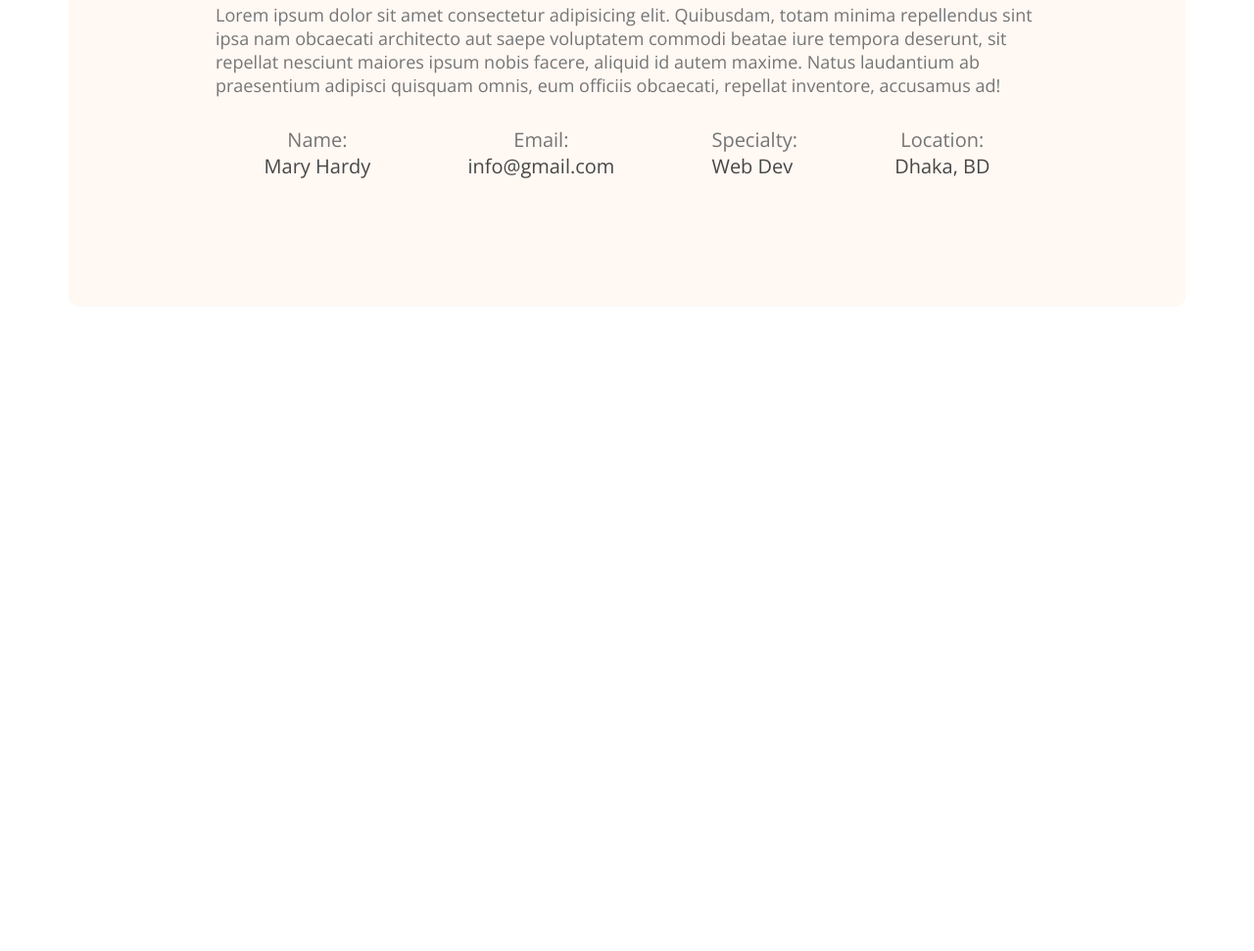
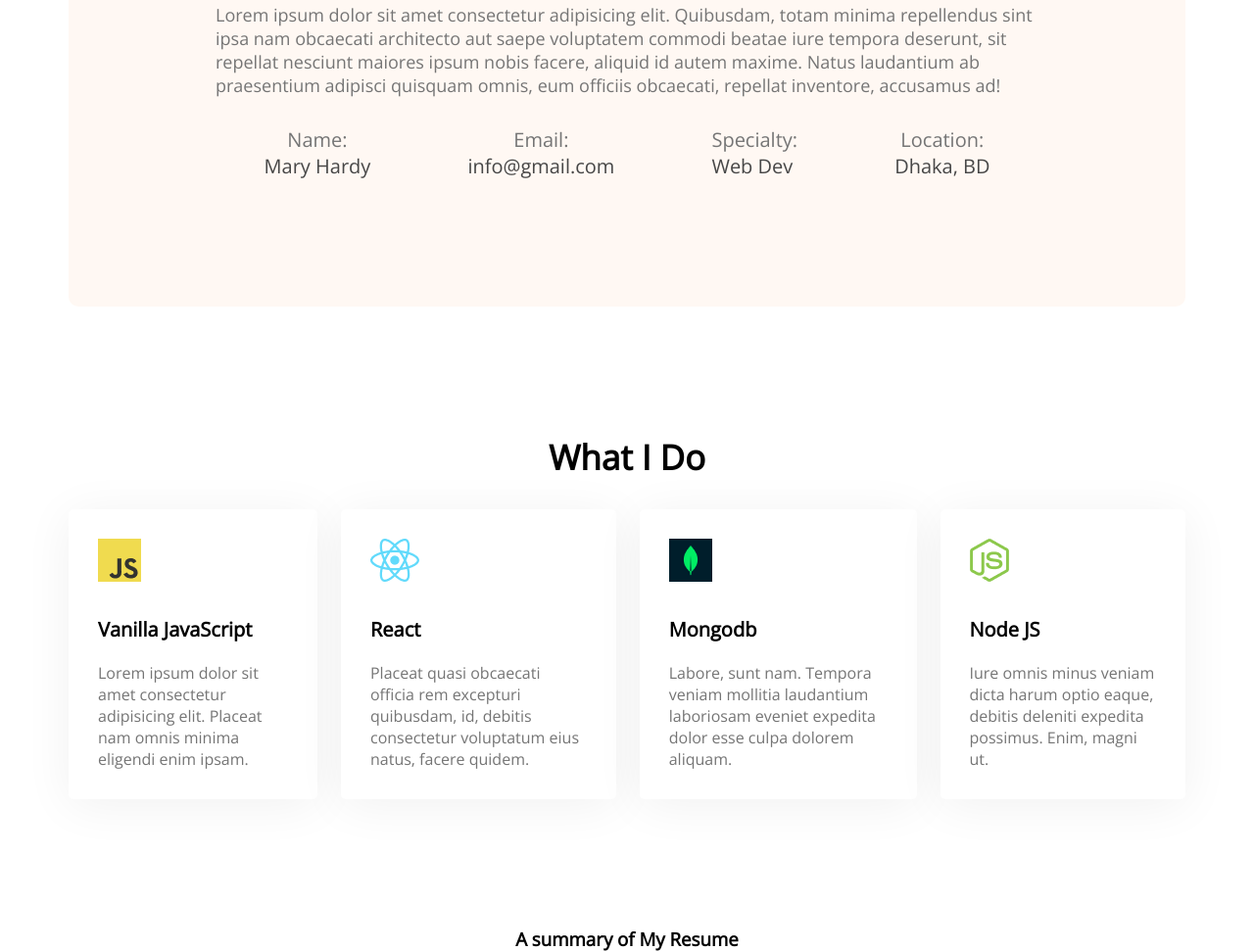
Before and after one commit to mdshihabali1/developer-portfolio, a plain HTML site: page index.html in a window 1280 px wide. Shown: the part 1204-2175 px from the top of the page at 98% size. Before the commit the page ends 1517 px from the top, so only its background shows below. Drawn offline with nearby package versions, Linux system fonts and the light colour scheme.

Commit message:
myskill design

```diff
--- a/index.html
+++ b/index.html
@@ -53,6 +53,38 @@
                 </div>
             </div>
         </section>
+        <!-- what i do section -->
+        <section class="what-i-do">
+            <h3 class="section-title">What I Do</h3>
+            <!--skills-container>.skill*4>img+p.skill-title+p.skill-description>lorem15-->
+            <div class="skills-container">
+                <div class="skill">
+                    <img src="./images/icons/js.png" alt="">
+                    <p class="skill-title">Vanilla JavaScript</p>
+                    <p class="skill-description">Lorem ipsum dolor sit amet consectetur adipisicing elit. Placeat nam omnis minima eligendi enim ipsam.</p>
+                </div>
+                <div class="skill">
+                    <img src="./images/icons/react.png" alt="">
+                    <p class="skill-title">React</p>
+                    <p class="skill-description">Placeat quasi obcaecati officia rem excepturi quibusdam, id, debitis consectetur voluptatum eius natus, facere quidem.</p>
+                </div>
+                <div class="skill">
+                    <img src="./images/icons/mongo.png" alt="">
+                    <p class="skill-title">Mongodb</p>
+                    <p class="skill-description">Labore, sunt nam. Tempora veniam mollitia laudantium laboriosam eveniet expedita dolor esse culpa dolorem aliquam.</p>
+                </div>
+                <div class="skill">
+                    <img src="./images/icons/nodejs.png" alt="">
+                    <p class="skill-title">Node JS</p>
+                    <p class="skill-description">Iure omnis minus veniam dicta harum optio eaque, debitis deleniti expedita possimus. Enim, magni ut.</p>
+                </div>
+            </div>
+
+        </section>
+       <!-- Resume section -->
+       <section class="resume">
+        <h3 class="section-tetle">A summary of My Resume</h3>
+       </section>
     </main>
     <footer></footer>
 </body>
--- a/styles/portfolio.css
+++ b/styles/portfolio.css
@@ -96,3 +96,32 @@ main{
     font-size: 20px;
     color:#474747;
 }
+/* what i do */
+.what-i-do{
+    margin-top:130px;
+}
+.skills-container{
+    display: flex;
+    gap: 24px;
+}
+.skill-title{
+    font-size: 20px;
+    font-weight: 700;
+    margin-top: 30px;
+    margin-bottom: 20px;
+}
+.skill-description{
+    color:#757575;
+}
+.skill{
+    background: #FFFFFF;
+    box-shadow:0px 6px 50px rgba(0,0,0,0.06);
+    border-radius: 5px;
+    padding:30px;
+}
+/* resume */
+.resume{}
+.section-tetle{
+    text-align: center;
+    margin-top: 130px;
+}
```
